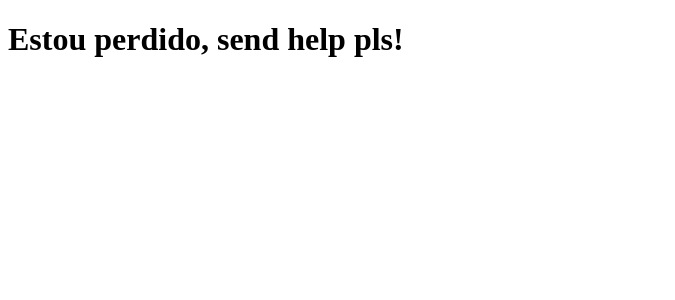
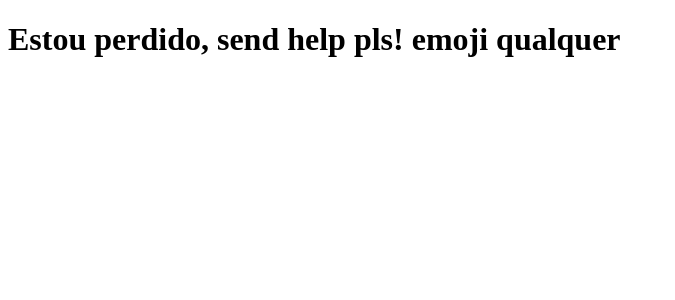
Before and after one commit to NateOliveira-dev/clone-tabnews, a Next.js app: page / in a window 1280 px wide. Shown: the top 300 px of the page, without its empty margins (0-675 px from the left). Built offline with nearby package versions, Linux system fonts and the light colour scheme.

Commit message:
modifica a frase

```diff
--- a/pages/index.js
+++ b/pages/index.js
@@ -1,5 +1,5 @@
 function Home() {
-    return <h1>Estou perdido, send help pls!</h1>
+    return <h1>Estou perdido, send help pls! emoji qualquer</h1>
 }
 
 export default Home;
```
